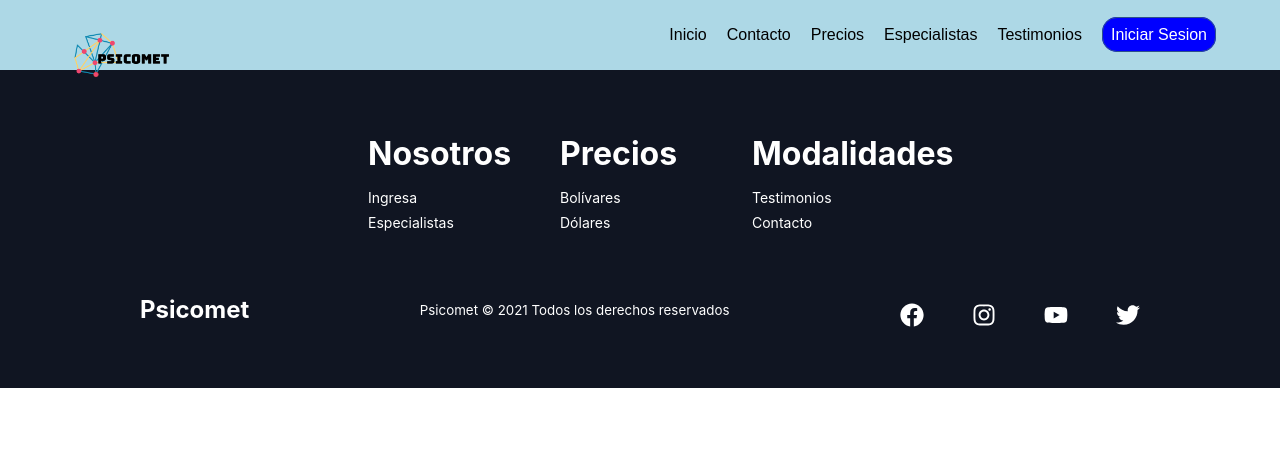
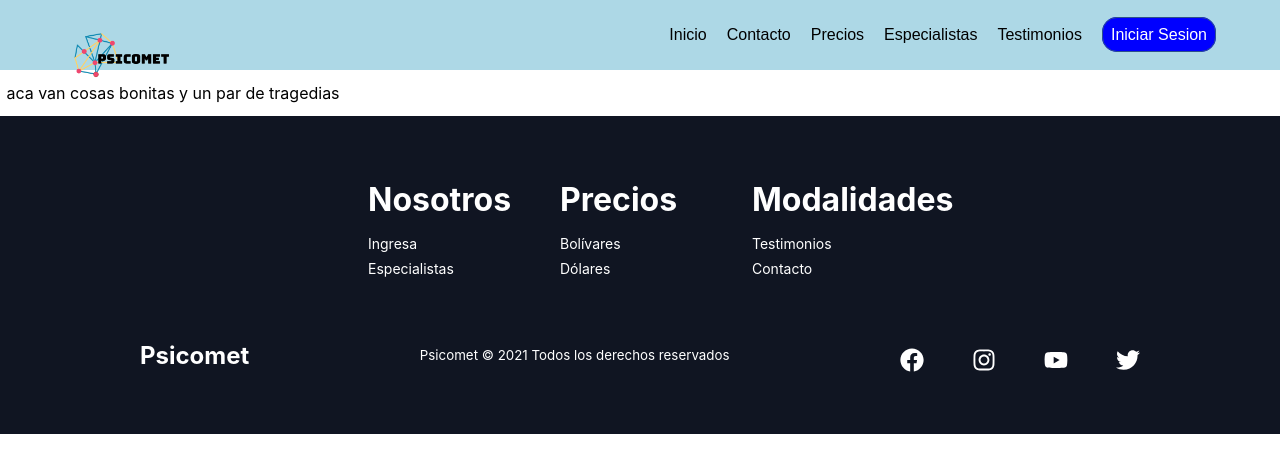
Before and after one commit to Ulises-Fermin/psicomet, a React (Create React App) app: page /Admi in a window 1280 px wide. Shown: the top 472 px of the page. Built offline with nearby package versions, Linux system fonts and the light colour scheme; no server answers.

Commit message:
Enlace con pestana de admi

```diff
--- a/src/App.jsx
+++ b/src/App.jsx
@@ -25,6 +25,7 @@ import RecoverPassword from "./Pages/RecoverPassword/RecoverPassword";
 import Profile_p from "./Pages/Profile/Profile_p";
 import Profile_e from "./Pages/Profile/Profile_e";
 import Quest from "./Pages/Quest/Quest";
+import Admi from "./Pages/Admi/Admi";
 
 function App() {
   return (
@@ -82,6 +83,9 @@ function App() {
           <Route exact path="/Quest">
             <Quest />
           </Route>
+          <Route exact path="/Admi">
+            <Admi />
+          </Route>
         </Switch>
           <Footer />
       </Router>
--- a/src/Components/NavBar/Navbar.jsx
+++ b/src/Components/NavBar/Navbar.jsx
@@ -65,7 +65,7 @@ function Navbar() {
             ) : (null)}
             {(user?.role === "admi") ? (
               <li class={styles.NavButton}>
-                <Link to="/Administrator" class={styles.NavLinks}>
+                <Link to="/Admi" class={styles.NavLinks}>
                   Administrador
                 </Link>
               </li>
--- /dev/null
+++ b/src/Pages/Admi/Admi.jsx
@@ -0,0 +1,14 @@
+import React from "react";
+import styles from "./Admi.module.css"
+
+function Admi(){
+
+
+    return (
+        <div id={styles.body}>
+            <p>aca van cosas bonitas y un par de tragedias</p>
+        </div>
+    );
+}
+
+  export default Admi;
```
Also changed, not shown: src/Pages/Admi/Admi.module.css (added).
